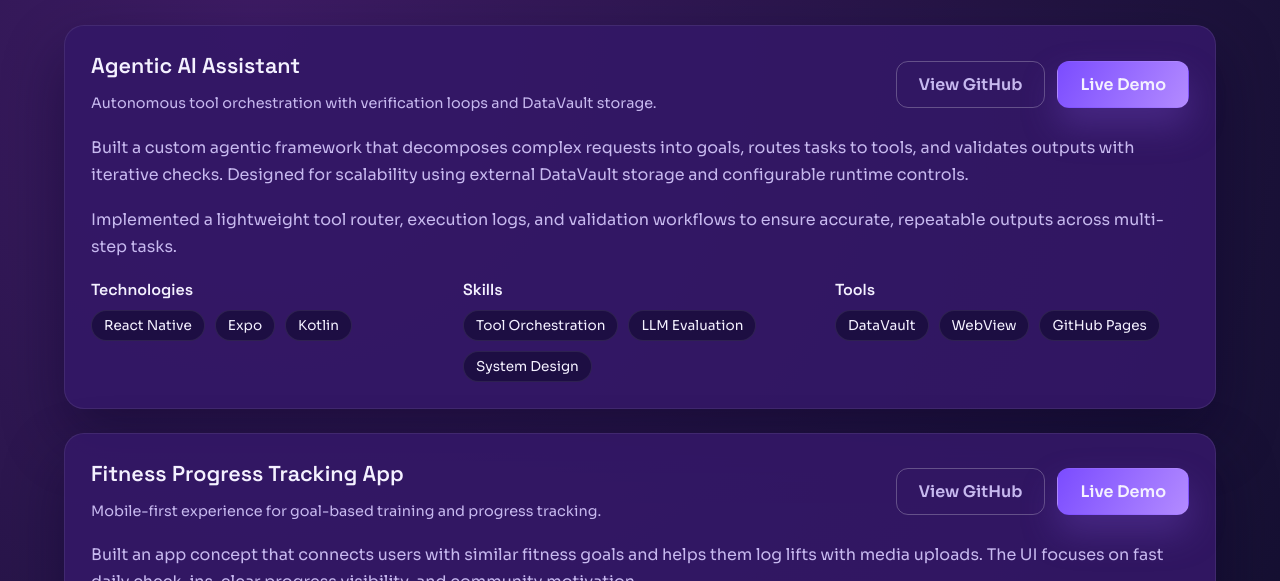
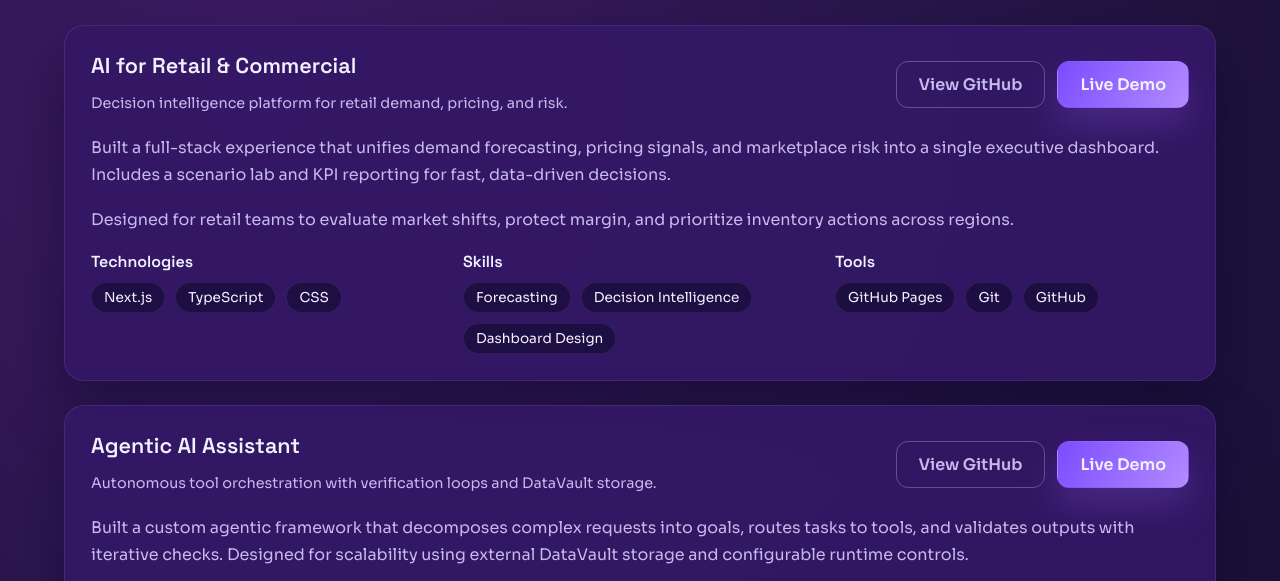
Before and after one commit to Devangi2217/portfolio, a website: page projects.html in a window 1280 px wide. Shown: the part 667-1248 px from the top of the page. Drawn offline with Linux system fonts and the light colour scheme; no server answers.

Commit message:
Add AI for retail project

```diff
--- a/projects.html
+++ b/projects.html
@@ -53,6 +53,69 @@
         <p class="section-tag">Featured Work</p>
         <h2>Projects In My Portfolio</h2>
         <div class="project-grid">
+          <article class="project-card">
+            <div class="project-header">
+              <div>
+                <h3>AI for Retail &amp; Commercial</h3>
+                <p class="project-tag">
+                  Decision intelligence platform for retail demand, pricing, and risk.
+                </p>
+              </div>
+              <div class="project-actions">
+                <a
+                  class="btn ghost"
+                  href="https://github.com/Devangi2217/ai_for_retail_commercial"
+                  target="_blank"
+                  rel="noreferrer"
+                >
+                  View GitHub
+                </a>
+                <a
+                  class="btn primary"
+                  href="https://devangi2217.github.io/ai_for_retail_commercial/"
+                  target="_blank"
+                  rel="noreferrer"
+                >
+                  Live Demo
+                </a>
+              </div>
+            </div>
+            <p>
+              Built a full-stack experience that unifies demand forecasting,
+              pricing signals, and marketplace risk into a single executive dashboard.
+              Includes a scenario lab and KPI reporting for fast, data-driven decisions.
+            </p>
+            <p>
+              Designed for retail teams to evaluate market shifts, protect margin,
+              and prioritize inventory actions across regions.
+            </p>
+            <div class="project-meta">
+              <div>
+                <h4>Technologies</h4>
+                <div class="chip-list">
+                  <span class="chip">Next.js</span>
+                  <span class="chip">TypeScript</span>
+                  <span class="chip">CSS</span>
+                </div>
+              </div>
+              <div>
+                <h4>Skills</h4>
+                <div class="chip-list">
+                  <span class="chip">Forecasting</span>
+                  <span class="chip">Decision Intelligence</span>
+                  <span class="chip">Dashboard Design</span>
+                </div>
+              </div>
+              <div>
+                <h4>Tools</h4>
+                <div class="chip-list">
+                  <span class="chip">GitHub Pages</span>
+                  <span class="chip">Git</span>
+                  <span class="chip">GitHub</span>
+                </div>
+              </div>
+            </div>
+          </article>
           <article class="project-card">
             <div class="project-header">
               <div>
```
